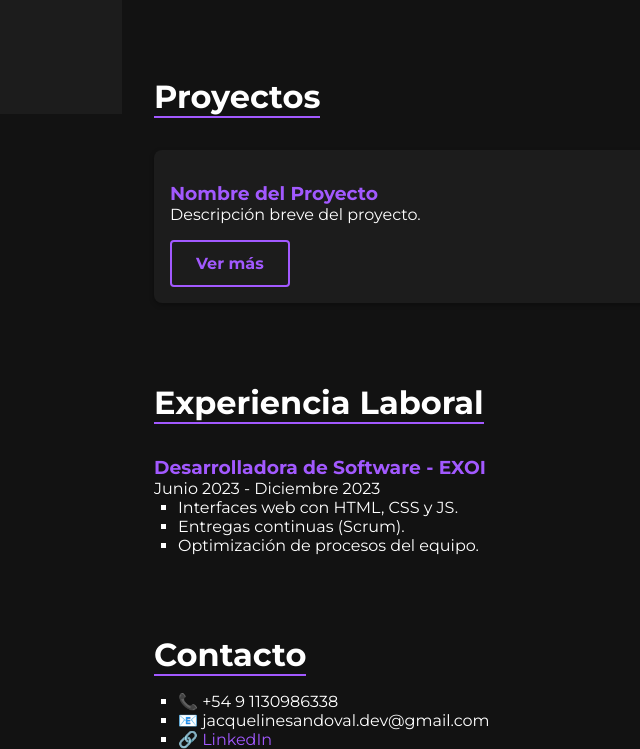
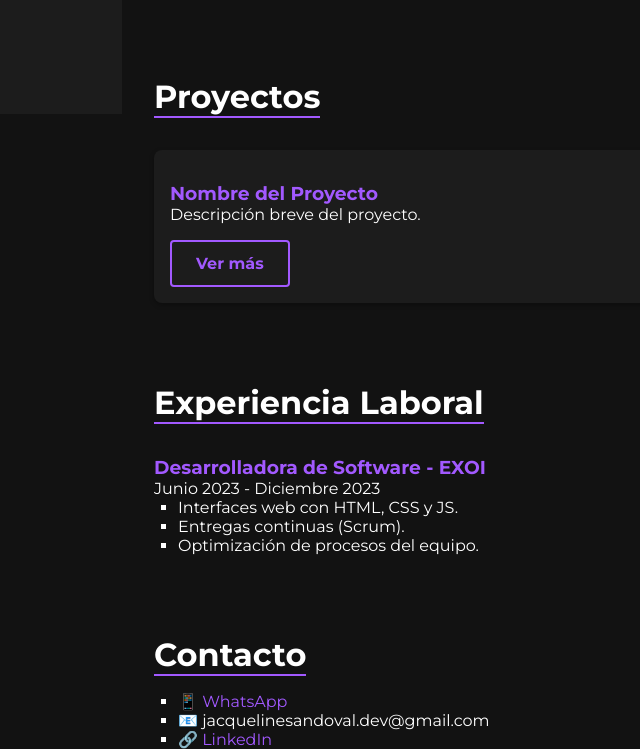
Before and after one commit to jacknes11/portafolio, a website: page index.html in a window 1280 px wide. Shown: the part 686-1435 px from the top of the page, without its empty margins (98-738 px from the left). Drawn offline with Linux system fonts and the light colour scheme.

Commit message:
Agrego enlace a WhatsApp en sección de contacto

```diff
--- a/index.html
+++ b/index.html
@@ -74,11 +74,12 @@
     <section id="contacto">
     <h2>Contacto</h2>
     <ul>
-        <li>📞 +54 9 1130986338</li>
+      <li>📱 <a href="https://wa.me/5491130986338" target="_blank">WhatsApp</a></li>
       <li>📧 jacquelinesandoval.dev@gmail.com</li>
       <li>🔗 <a href="https://www.linkedin.com/in/jacqueline-sandoval-b3641326a" target="_blank">LinkedIn</a></li>
     </ul>
   </section>
+
   </main>
 
   <script>
```
Lines whose indentation alone changed are shown as unchanged.
